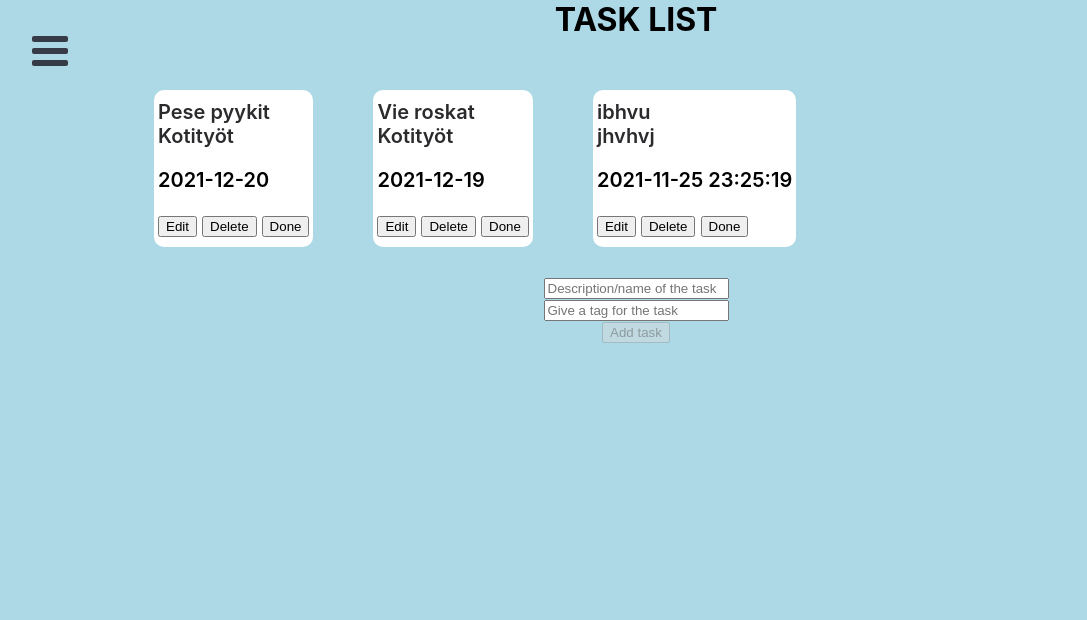
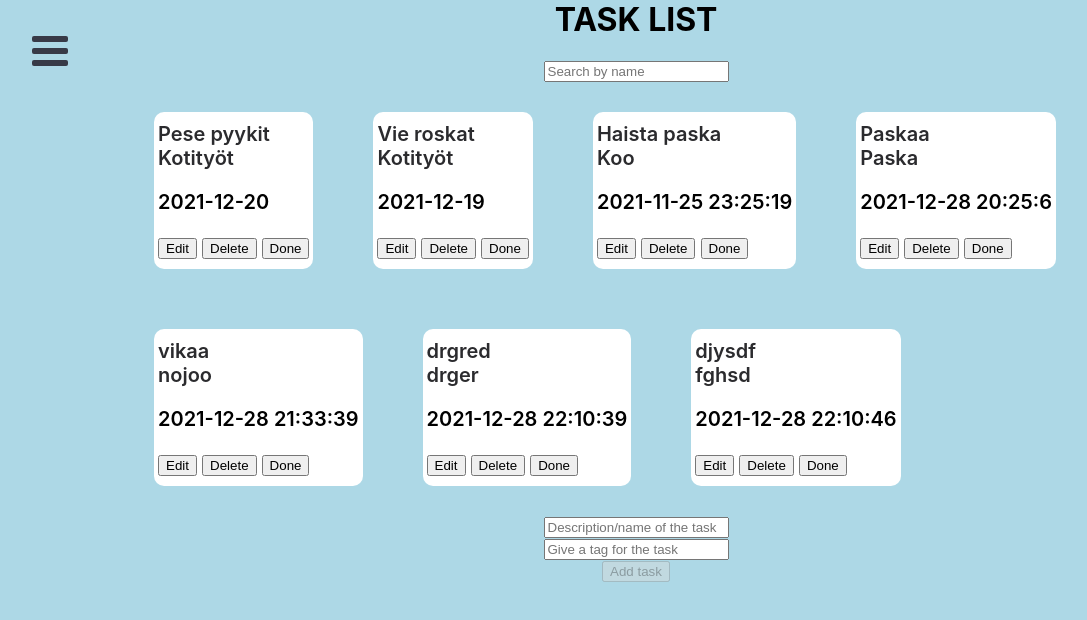
Before and after one commit to V15A/ToDo-app, a React (Create React App) app: page / in a window 1280 px wide. Shown: the top 620 px of the page, without its empty margins (4-1091 px from the left). Built offline with nearby package versions, Linux system fonts and the light colour scheme; data requests are answered from the project's data file.

Commit message:
edit now works almost as intended. Implemented search

```diff
--- a/db.json
+++ b/db.json
@@ -29,11 +29,39 @@
       "id": "4"
     },
     {
-      "name": "ibhvu",
-      "tag": "jhvhvj",
+      "name": "Haista paska",
+      "tag": "Koo",
       "time": "2021-11-25 23:25:19",
       "status": "pending",
       "id": "ese9U9W"
+    },
+    {
+      "name": "Paskaa",
+      "tag": "Paska",
+      "time": "2021-12-28 20:25:6",
+      "status": "pending",
+      "id": "XS5KEKW"
+    },
+    {
+      "name": "vikaa",
+      "tag": "nojoo",
+      "time": "2021-12-28 21:33:39",
+      "status": "pending",
+      "id": "dKRAE2J"
+    },
+    {
+      "name": "drgred",
+      "tag": "drger",
+      "time": "2021-12-28 22:10:39",
+      "status": "pending",
+      "id": "tHlBxF7"
+    },
+    {
+      "name": "djysdf",
+      "tag": "fghsd",
+      "time": "2021-12-28 22:10:46",
+      "status": "pending",
+      "id": "sz86qUd"
     }
   ]
 }
--- a/src/App.js
+++ b/src/App.js
@@ -6,8 +6,10 @@ import CreateList from "./taskList";
 import Input from "./input";
 
 function App() {
+  const [search, setSearch] = useState("");
   const [data, setData] = useState([]);
   const [isLoading, setIsLoading] = useState(true);
+  const [update, setUpdate] = useState(false);
 
   useEffect(() => {
     async function getData() {
@@ -21,12 +23,21 @@ function App() {
       }
     }
     getData();
-  }, [isLoading]);
+  }, [update]);
+
+  const toggleUpdate = () => {
+    setUpdate(!update);
+    console.log(update);
+  };
+
+  const handleSearch = (event) => {
+    setSearch(event.target.value);
+  };
+
   /*
   componentDidUpdate() {
     this.getData();
   }*/
-
   if (isLoading) {
     return <p>LOADING...</p>;
   } else {
@@ -35,12 +46,23 @@ function App() {
         <div>
           <Sidebar />
           <h1>TASK LIST</h1>
+          <div>
+            <input
+              placeholder="Search by name"
+              value={search}
+              onChange={handleSearch}
+            ></input>{" "}
+          </div>
           <div className="list-container">
-            <CreateList {...data} />
+            <CreateList
+              {...data}
+              search={search}
+              status="pending"
+              update={toggleUpdate}
+            />
           </div>
-          <Input />
+          <Input update={toggleUpdate} />
         </div>
-        {console.log(data)}
       </div>
     );
   }
--- a/src/deleteTask.js
+++ b/src/deleteTask.js
@@ -1,8 +1,10 @@
-export default async function DeleteTask(id) {
+export default async function DeleteTask(props) {
+  console.log(props);
   try {
-    let res = await fetch("http://localhost:3010/tasks/" + id, {
+    let res = await fetch("http://localhost:3010/tasks/" + props.id, {
       method: "DELETE",
     });
+    props.update();
     console.log(res);
   } catch (err) {
     console.log(err);
--- a/src/editForm.js
+++ b/src/editForm.js
@@ -1,17 +1,29 @@
-import React, { useState, useEffect } from "react";
+import React from "react";
 import EditTask from "./editTask";
 
-function EditForm(props) {
-  console.log("FORM" + props);
+/*
+function EditButton(props) {
+  console.log(props);
+
+  return <button onClick={new EditForm(props)}></button>;
+}*/
+
+class EditForm extends React.Component {
+  constructor(props) {
+    console.log(props.update);
+    super(props);
     this.state = {
-    submit: false,
-    textInput: "",
-    tagInput: "",
+      renderEdit: false,
+      submit: true,
+      parentUpdater: props.update,
+      textInput: props.name,
+      tagInput: props.tag,
       oldData: props,
-    newData: { name: props.name, tag: props.tag, date: props.date },
+      newData: { name: props.name, tag: props.tag, time: props.date },
     };
+  }
 
-  const checker = () => {
+  checker = () => {
     if (this.state.textInput !== "" && this.state.tagInput !== "") {
       this.setState({ submit: false });
     } else if (this.state.textInput === "" || this.state.tagInput === "") {
@@ -19,33 +31,56 @@ function EditForm(props) {
     }
   };
 
-  const handleChange = (event) => {
+  handleChange = (event) => {
     this.setState({ textInput: event.target.value });
+    this.setState((prevState) => ({
+      newData: { ...prevState.newData, name: event.target.value },
+    }));
+    this.checker();
   };
-  const handleTagChange = (event) => {
+  handleTagChange = (event) => {
     this.setState({ tagInput: event.target.value });
+    this.setState((prevState) => ({
+      newData: { ...prevState.newData, tag: event.target.value },
+    }));
+    this.checker();
   };
 
+  toggleButton = () => {
+    this.setState({ renderEdit: !this.state.renderEdit });
+  };
+
+  handleClick = (event) => {
+    EditTask(this.state.oldData, this.state.newData);
+    this.toggleButton();
+    setTimeout(() => {}, 100);
+    this.checker();
+    this.state.parentUpdater();
+  };
+
+  render() {
+    if (this.state.renderEdit) {
       return (
         <div>
           {console.log(this.state.newData)}
-      <h4>Modify this task</h4>
+          <h4 style={{ margin: 0 }}>Modify this task</h4>
           <input
             value={this.state.textInput}
-        onChange={handleChange}
-        placeholder="Description/name of the task"
+            onChange={this.handleChange}
+            placeholder={this.state.textInput}
           />
           <br />
           <input
-        onChange={handleTagChange}
+            onChange={this.handleTagChange}
             value={this.state.tagInput}
             placeholder="Give a tag for the task"
           />
           <div /*onClick={handleClick}*/ className="icon">
             <i className="fa fa-play" />
+            <button onClick={() => this.toggleButton()}>Cancel</button>{" "}
             <button
               id="submitButton"
-          onClick={() => EditTask(this.state.oldData, this.state.newData)}
+              onClick={this.handleClick}
               disabled={this.state.submit}
             >
               Submit
@@ -53,6 +88,9 @@ function EditForm(props) {
           </div>
         </div>
       );
+    } else {
+      return <button onClick={() => this.toggleButton()}>Edit</button>;
     }
-
+  }
+}
 export default EditForm;
--- a/src/editTask.js
+++ b/src/editTask.js
@@ -8,7 +8,8 @@ export default async function EditTask(oldData, newData) {
       body: JSON.stringify({
         name: newData.name,
         tag: newData.tag,
-        date: oldData.date,
+        time: oldData.time,
+        status: oldData.status,
       }),
     });
     console.log(res);
--- a/src/fetchData.js
+++ /dev/null
@@ -1,6 +0,0 @@
-export default async function FetchData() {
-  const res = await fetch("../tasks");
-  const json = await res.json();
-  console.log(json);
-  return json;
-}
--- a/src/input.js
+++ b/src/input.js
@@ -20,7 +20,7 @@ const Input = (props) => {
     let date =
       time.getFullYear() +
       "-" +
-      time.getMonth() +
+      (time.getMonth() + 1) +
       "-" +
       time.getDate() +
       " " +
@@ -45,14 +45,16 @@ const Input = (props) => {
         "Please give a valid tag for the task. Tag must contain 1 or more characters."
       );
     } else {}*/
+
     NewTask({
       name: textInput,
       tag: tagInput,
       time: getDate(),
       status: "pending",
     });
+    clearInputs();
     alert("New task successfully added!");
-    clearInputs();
+    props.update();
   };
 
   const handleChange = (event) => {
--- a/src/itembox.js
+++ b/src/itembox.js
@@ -1,12 +1,18 @@
 /**
  * box that contains one task and related info
  */
+import React, { useEffect, useState } from "react";
 import DeleteTask from "./deleteTask";
 import EditTask from "./editTask";
 import EditForm from "./editForm";
 
 function CreateTask(task) {
-  console.log(task);
+  // console.log(task);
+  // const [renderForm, setRenderForm] = useState(false);
+  /*useEffect(() => {
+    console.log(renderForm);
+  });*/
+
   return (
     <div className="task-cont">
       <a href="#" id={task.tag} className="item-box">
@@ -15,11 +21,11 @@ function CreateTask(task) {
         {task.tag}
       </a>
       <p>{task.time}</p>
-      <button onClick={() => EditForm(task)}>Edit</button>{" "}
-      <button onClick={() => DeleteTask(task.id)}>Delete</button>{" "}
-      <button onClick={() => EditTask(task.id)}>Done</button>
+      <EditForm {...task} update={task.update} />{" "}
+      <button onClick={() => DeleteTask(task)}>Delete</button>{" "}
+      <button onClick={() => EditTask(task, { status: "done" })}>Done</button>
     </div>
   );
 }
-
+//<EditButton {...task} />
 export default CreateTask;
--- a/src/taskList.js
+++ b/src/taskList.js
@@ -1,11 +1,15 @@
 import CreateTask from "./itembox";
 
 export default function CreateList(props) {
-  // create list of individual tasks, possibility to sort them by tag and date
+  // create list of individual tasks, possibility to sort them by name, tag and date
   let tasks = [];
   for (const obj in props) {
-    if (props[obj].status === "pending") {
-      tasks.push(<CreateTask {...props[obj]} />);
+    if (
+      (props[obj].status === props.status && props.search === "") ||
+      (props[obj].status === props.status &&
+        props[obj].name.includes(props.search))
+    ) {
+      tasks.push(<CreateTask {...props[obj]} update={props.update} />);
     }
   }
   return tasks;
```
Lines whose indentation alone changed are shown as unchanged.
